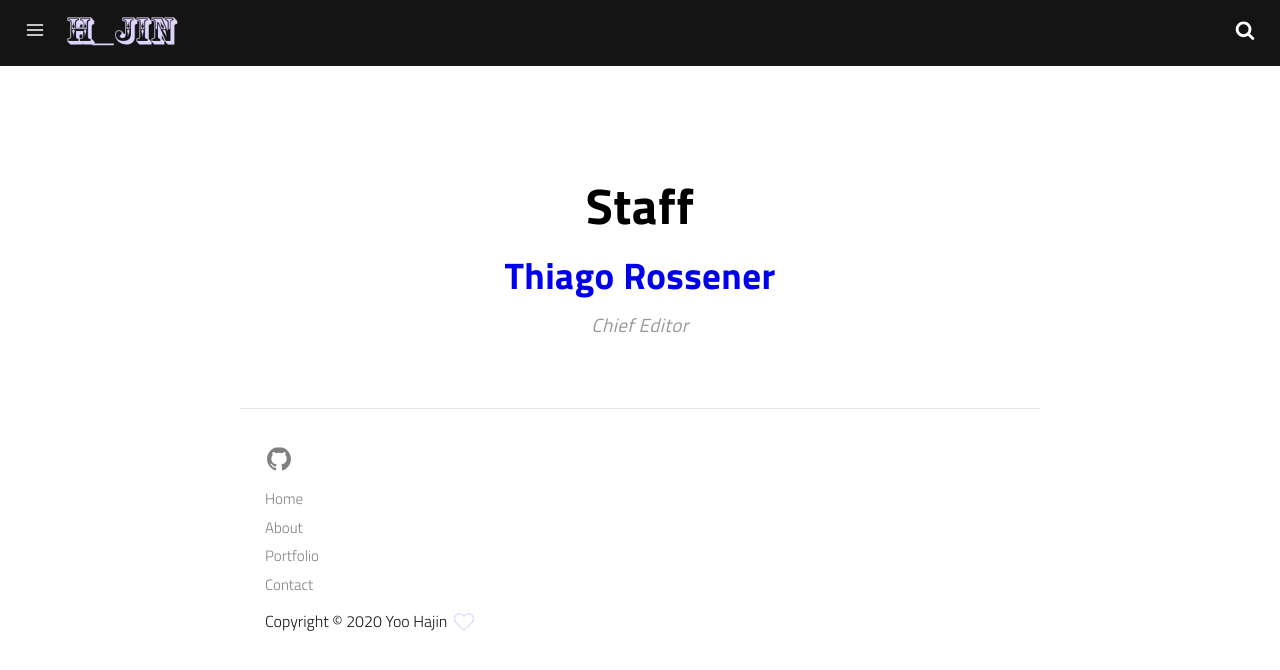
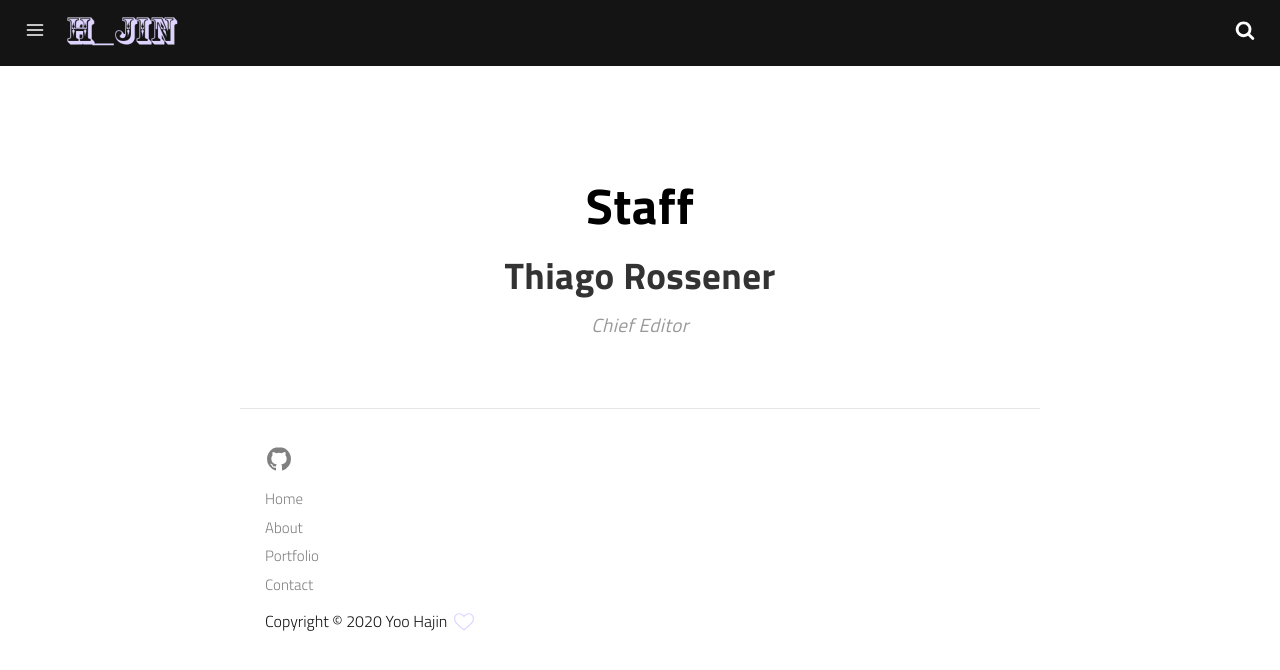
Before and after one commit to Hjinyyyy/Hjinyyyy.github.io, a Jekyll site: the page built from staff.html, in a window 1280 px wide. Shown: the top 670 px of the page. Built offline with Jekyll 4.4.1, drawn with Linux system fonts in a browser that asks for light colours; a script that is not in the unit is left out.

Commit message:
hover정리

```diff
--- a/_sass/_post.scss
+++ b/_sass/_post.scss
@@ -168,11 +168,15 @@
   }
 
   a {
-    //color: $themeColor;
+    color: #333;
     text-decoration: none;
 
     &:hover {
       color: #a9a9a9;
+
+      img.site_icon{
+        opacity: .5;
+      }
     }
 
     img.site_icon{
```
